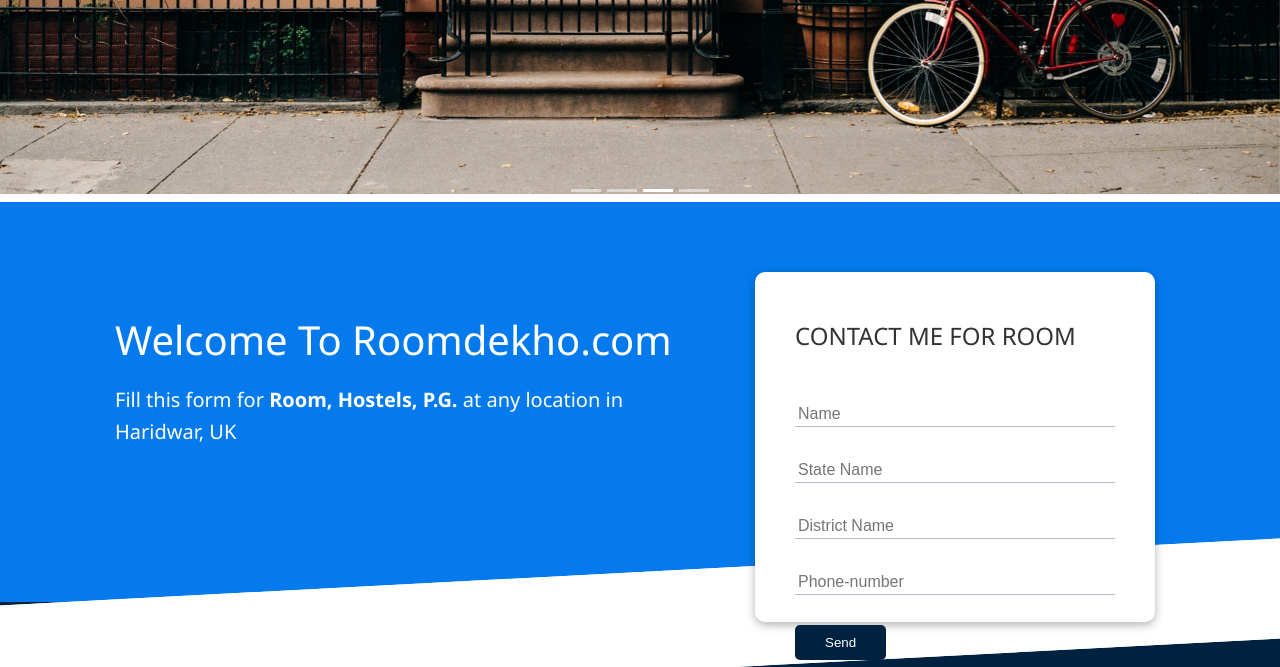
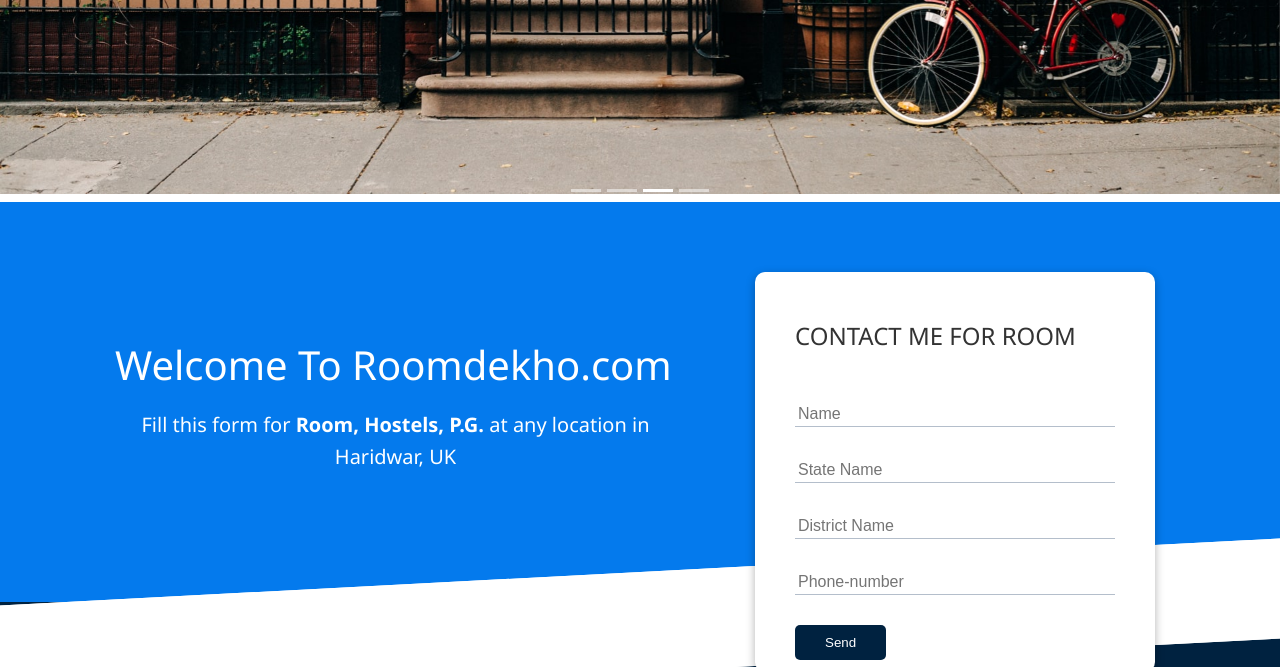
Before and after one commit to bornasacoder/Roomdekho, a plain HTML site: page index.html in a window 1280 px wide. Shown: the part 731-1398 px from the top of the page. Drawn offline with nearby package versions, Linux system fonts and the light colour scheme.

Commit message:
Update style.css

```diff
--- a/css/style.css
+++ b/css/style.css
@@ -90,6 +90,7 @@ code,pre{
 }
 .showcase p{
     margin: 20px 0;
+    text-align: center;
 }
 .showcase .grid{
     grid-template-columns: 55% 45%;
@@ -102,7 +103,7 @@ code,pre{
 .showcase-form{
     position: relative;
     top: 60px;
-    height: 350px;
+    height: 400px;
     width: 400px;
     padding: 40px;
     z-index: 100;
```
